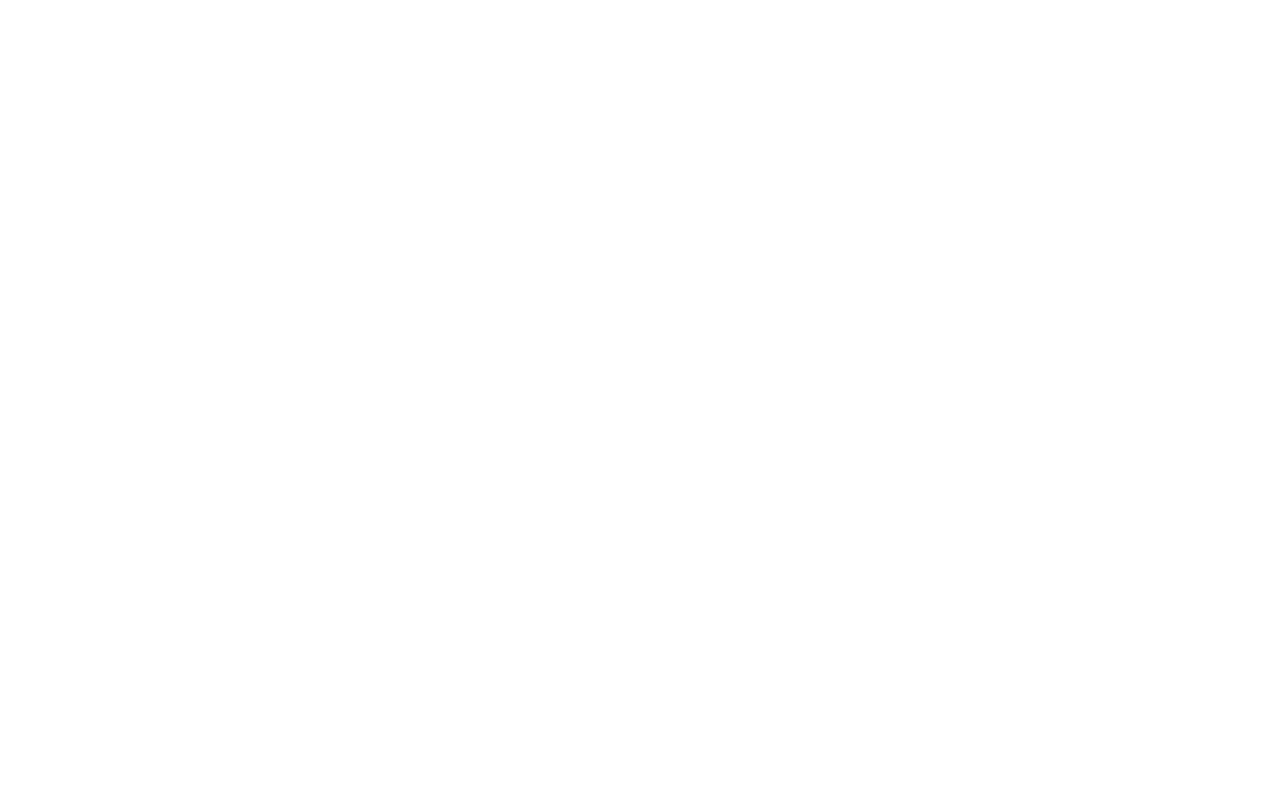
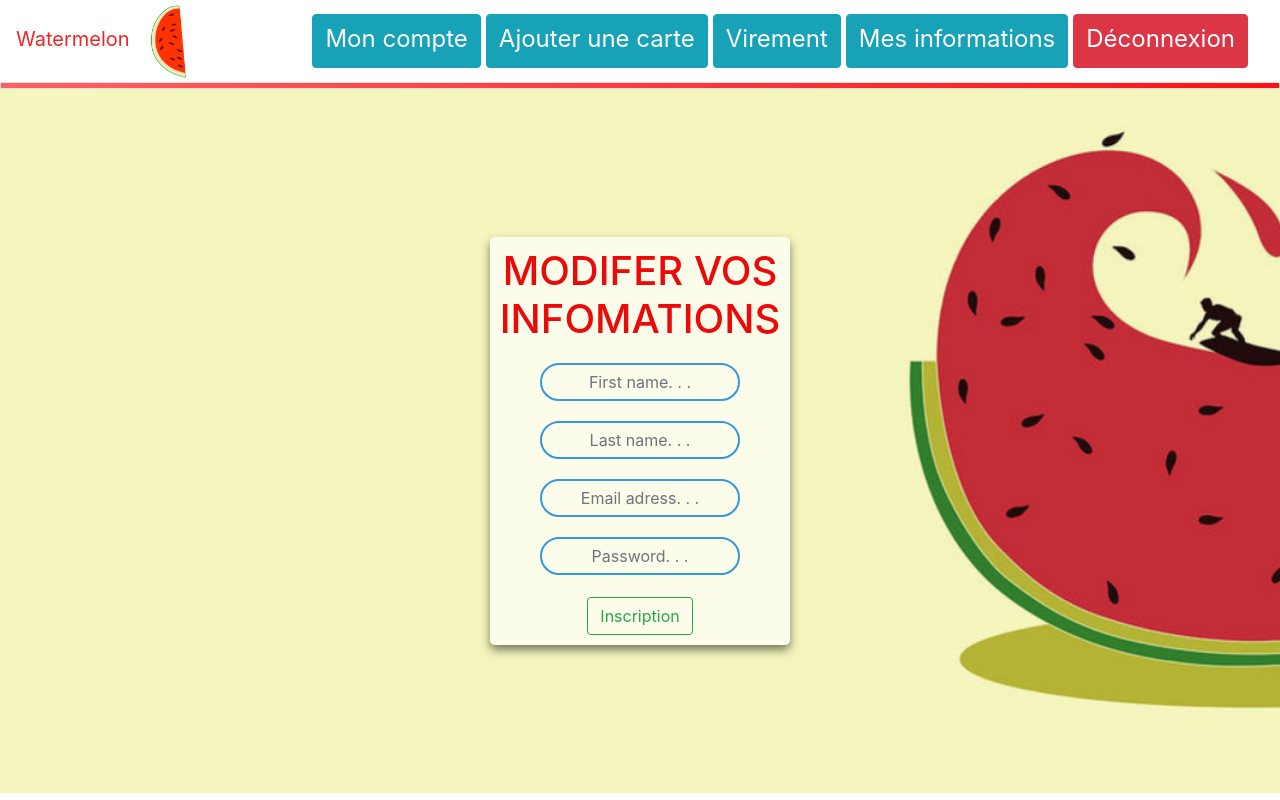
Before and after one commit to L-HommeSage/Projet-js-2019-2020, a React (Create React App) app in the folder watermelon/: page /Update_User in a window 1280 px wide. Built offline with nearby package versions, Linux system fonts and the light colour scheme.

Commit message:
update user + blindage

```diff
--- a/watermelon/src/App.js
+++ b/watermelon/src/App.js
@@ -12,6 +12,8 @@ import AddCard from './AddCard/AddCard.js';
 import Informations from './Informations/Informations.js';
 import Authentification from './Authentification/Authentification.js';
 import Update_Card from './Update_Card/Update_Card.js';
+import Update_User from './Update_User/Update_User.js';
+
 
 
 import Data_users from './Bdd/Data_users';
@@ -69,6 +71,9 @@ class App extends Component {
           <Route exact path='/update_Card' component={Navigation2} />
           <Route exact path='/update_Card' component={Update_Card} />
 
+          <Route exact path='/Update_User' component={Navigation2} />
+          <Route exact path='/Update_User' component={Update_User} />
+
           <Route exact path='/' component={Homepage} />
           <Route exact path='/inscription' component={Inscription} />
           <Route exact path='/connexion' component={Connexion} />
--- a/watermelon/src/Informations/Informations.js
+++ b/watermelon/src/Informations/Informations.js
@@ -1,6 +1,8 @@
 import React, { Component } from 'react';
 import './Informations.css';
-import { Button} from 'reactstrap';
+import { Button } from 'reactstrap';
+import { Link } from 'react-router-dom';
+
 
 
 
@@ -17,9 +19,9 @@ class Informations extends Component {
             <div className="background">
 
 
-                <div className = "panelTransfert">
+                <div className="panelTransfert">
                     <h1> Historique des transferts :</h1>
-                <div className = "boxEnvoyé">
+                    <div className="boxEnvoyé">
                         <h2>Envoyés : </h2>
                         {JSON.parse(localStorage.getItem("transfers")).map((index) => {
                             if (localStorage.getItem("user_log") == index.debitted_wallet_id) {
@@ -44,7 +46,7 @@ class Informations extends Component {
                         })}
                     </div>
 
-                <div className = "boxrecus">
+                    <div className="boxrecus">
                         <h2>Recus : </h2>
                         {JSON.parse(localStorage.getItem("transfers")).map((index) => {
                             if (localStorage.getItem("user_log") == index.credited_wallet_id) {
@@ -70,7 +72,7 @@ class Informations extends Component {
                     </div>
                 </div>
                 <div className="panelInfo">
-    <div className = "boxinfo">
+                    <div className="boxinfo">
                         <h1>Informations Générales</h1>
                         <p>First Name : {JSON.parse(localStorage.getItem("users")).map((index) => {
                             if (localStorage.getItem("user_log") == index.id) {
@@ -93,8 +95,9 @@ class Informations extends Component {
                                 return index.balance;
                             }
                         })} euros</p>
-
+                        <Link to='/Update_user'>
                             <Button >Modifier</Button>
+                        </Link>
                     </div>
                 </div>
             </div>
--- /dev/null
+++ b/watermelon/src/Update_User/Update_User.js
@@ -0,0 +1,131 @@
+import React, { Component } from 'react';
+import { Button, Form, FormGroup, Input } from 'reactstrap';
+import { Redirect } from 'react-router-dom';
+
+
+class Update_User extends Component {
+
+    constructor(props) {
+        super(props);
+        this.state = {
+            fn :'',
+            sn : '',
+            em : '',
+            pw : '',
+            error : false
+        };
+
+        this.handleChange1 = this.handleChange1.bind(this);
+        this.handleChange2 = this.handleChange2.bind(this);
+        this.handleChange3 = this.handleChange3.bind(this);
+        this.handleChange4 = this.handleChange4.bind(this);
+        this.handleSubmit = this.handleSubmit.bind(this);
+    };
+
+    handleChange1(event){
+        this.setState({fn : event.target.value });
+    }
+    handleChange2(event){
+        this.setState({sn : event.target.value });
+    }
+    handleChange3(event){
+        this.setState({em : event.target.value });
+    }
+    handleChange4(event){
+        this.setState({pw : event.target.value });
+    }
+
+    handleSubmit(event)
+    {
+        event.preventDefault();
+
+        let users = JSON.parse(localStorage.getItem("users"));
+
+        if (this.state.fn != '' && this.state.sn != '' &&  this.state.em != '' && this.state.pw != '' )
+        {
+            let user = {
+                id: localStorage.getItem('user_log'),
+                first_name: this.state.fn,
+                last_name: this.state.sn,
+                email: this.state.em,
+                password: this.state.pw,
+                is_admin: 0
+            }
+
+            var a = 0;
+            users.map((index) => {
+                if (index.id == localStorage.getItem('user_log')) {
+                    users[a] = user;
+                }
+                else {
+                    a++;
+                }
+            }
+            );
+
+            localStorage.setItem("users", JSON.stringify(users));
+            this.setState({ check: true });
+        }
+        else{
+            this.setState({error: true})
+        }
+
+    }
+
+    error_message() {
+        return (<p>Un des champs est vide ou incorrect !</p>);
+    }
+
+    error_display = () => {
+        if (this.state.error) {
+            return (<div className="error">{this.error_message()}</div>);
+        }
+        else {
+
+        }
+    }
+
+    check_redirect = () => {
+        if (this.state.check) {
+            return (
+                <Redirect to='/account' />
+            );
+        }
+
+    }
+
+    render() {
+
+        return (
+            <div className='form' onSubmit={this.handleSubmit}>
+                {this.check_redirect()}
+                <div className='box'>
+                    <Form>
+                    <h1>Modifer vos infomations</h1>
+                        <FormGroup>
+                            <Input type="text" name="fname" id="fn" placeholder="First name. . ." value={this.state.fn} onChange={this.handleChange1}/>
+                        </FormGroup>
+
+                        <FormGroup>
+                            <Input type="text" name="sname" id="sn" placeholder="Last name. . ." value={this.state.sn} onChange={this.handleChange2} />
+                        </FormGroup>
+
+                        <FormGroup>
+                            <Input type="email" name="email" id="exampleEmail" placeholder="Email adress. . ." value={this.state.em} onChange={this.handleChange3}/>
+                        </FormGroup>
+
+                        <FormGroup>
+                            <Input type="password" name="password" id="pw" placeholder="Password. . ." value={this.state.pw} onChange={this.handleChange4}/>
+                        </FormGroup>
+                        <div>
+                            <Button outline color="success">Inscription</Button>
+                        </div>
+                    </Form>
+                </div>
+                {this.error_display()}
+            </div>
+        );
+    }
+}
+
+export default Update_User
```
Also changed, not shown: watermelon/src/Update_Card/Update_Card.js (indentation only), watermelon/src/Update_Card/Update_Card.txt (deleted). Lines whose indentation alone changed are shown as unchanged.
